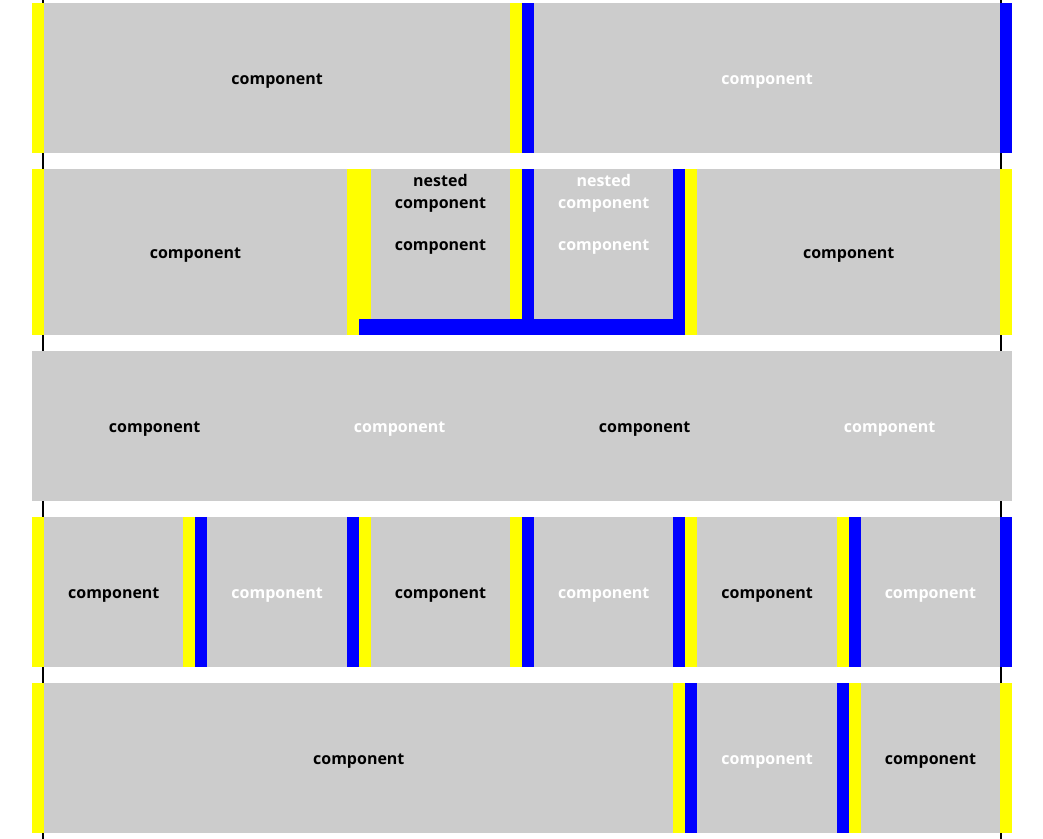
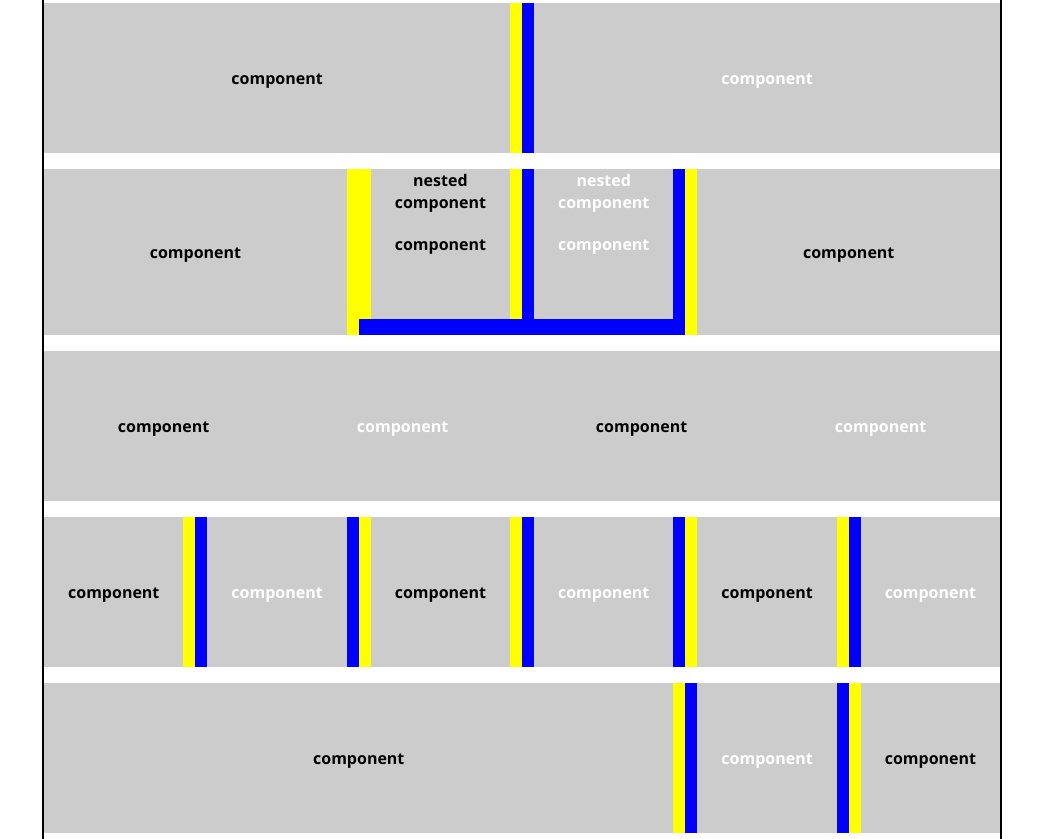
Before and after one commit to igaman/prisma-star-wars, a website built with webpack: page index.html in a window 1280 px wide. Shown: the part 901-1740 px from the top of the page, without its empty margins (118-1161 px from the left). Built offline with nearby package versions, Linux system fonts and the light colour scheme.

Commit message:
finish grid in flexbox

```diff
--- a/css/design-system/_grid.scss
+++ b/css/design-system/_grid.scss
@@ -14,6 +14,10 @@
 //dimension of the gutters in pixels
 $gutter-space: 16;
 $gutter-space-large: 24;
+
+.grid-container {
+  overflow: hidden;
+}
 
 @mixin gridContainer() {
   display: flex;
@@ -51,9 +55,24 @@
 
 //delete gutter for first and last child
 .row {
-  margin-right: -12px;
-  margin-left: -12px;
+  margin-right: -($gutter-space / 2 + 0px) ;
+  margin-left: -($gutter-space / 2 + 0px) ;
+
+  @media (min-width: $large-breakpoint) {
+    margin-right: -($gutter-space-large / 2 + 0px) ;
+    margin-left: -($gutter-space-large / 2 + 0px) ;
+  }
+
   @include gridContainer;
+
+  &.no-gutters {
+    margin-right: 0;
+    margin-left: 0;
+    & > [class^="col-"] {
+      padding-left: 0;
+      padding-right: 0;
+    }
+  }
 }
 
 @for $i from 1 through 12 {
@@ -63,40 +82,8 @@
 }
 
 @for $i from 1 through 12 {
-  .col-#{$i}-mt {
-    @media (max-width: ($tablet-breakpoint - 1px)) {
-      @include grid($i);
-    }
-  }
-
-  .col-#{$i}-md {
-    @media (max-width: ($desktop-breakpoint - 1px)) {
-      @include grid($i);
-    }
-  }
-
-  .col-#{$i}-ml {
-    @media (max-width: ($large-breakpoint - 1px)) {
-      @include grid($i);
-    }
-  }
-}
-
-@for $i from 1 through 12 {
   .col-#{$i}-tab {
     @media (min-width: $tablet-breakpoint) {
-      @include grid($i);
-    }
-  }
-
-  .col-#{$i}-tab-md {
-    @media (min-width: $tablet-breakpoint) and (max-width: ($desktop-breakpoint - 1px)) {
-      @include grid($i);
-    }
-  }
-
-  .col-#{$i}-tab-ml {
-    @media (min-width: $tablet-breakpoint) and (max-width: ($large-breakpoint - 1px)) {
       @include grid($i);
     }
   }
@@ -105,12 +92,6 @@
 @for $i from 1 through 12 {
   .col-#{$i}-desk {
     @media (min-width: $desktop-breakpoint) {
-      @include grid($i);
-    }
-  }
-
-  .col-#{$i}-desk-ml {
-    @media (min-width: $desktop-breakpoint) and (max-width: ($large-breakpoint - 1px)) {
       @include grid($i);
     }
   }
--- a/index.html
+++ b/index.html
@@ -77,10 +77,10 @@
               </div>
             </div>
             <div class="row">
-              <div class="col-12-mt col-6-tab-md col-4-desk">
+              <div class="col-12 col-6-tab col-4-desk">
                 <div class="component"></div>
               </div>
-              <div class="col-12-mt col-6-tab-md col-4-desk">
+              <div class="col-12 col-6-tab col-4-desk">
                   <div class="row">
                     <div class="col-6">
                       <div class="component">
@@ -94,53 +94,53 @@
                       </div>
                   </div>
               </div>
-              <div class="col-12-mt col-6-tab-md col-4-desk">
+              <div class="col-12 col-6-tab col-4-desk">
+                  <div class="component"></div>
+              </div>
+            </div>
+            <div class="row no-gutters">
+              <div class="col-6 col-3-tab">
+                  <div class="component"></div>
+              </div>
+              <div class="col-6 col-3-tab">
+                  <div class="component"></div>
+              </div>
+              <div class="col-6 col-3-tab">
+                  <div class="component"></div>
+              </div>
+              <div class="col-6 col-3-tab">
                   <div class="component"></div>
               </div>
             </div>
             <div class="row">
-              <div class="col-6-mt col-3-tab ng">
+              <div class="col-6 col-4-tab col-3-desk col-2-xl">
                   <div class="component"></div>
               </div>
-              <div class="col-6-mt col-3-tab ng">
+              <div class="col-6 col-4-tab col-3-desk col-2-xl">
                   <div class="component"></div>
               </div>
-              <div class="col-6-mt col-3-tab ng">
+              <div class="col-6 col-4-tab col-3-desk col-2-xl">
                   <div class="component"></div>
               </div>
-              <div class="col-6-mt col-3-tab ng">
+              <div class="col-6 col-4-tab col-3-desk col-2-xl">
                   <div class="component"></div>
               </div>
-            </div>
-            <div class="row">
-              <div class="col-6-mt col-4-tab-md col-3-desk-ml col-2-xl">
+              <div class="col-6 col-4-tab col-3-desk col-2-xl">
                   <div class="component"></div>
               </div>
-              <div class="col-6-mt col-4-tab-md col-3-desk-ml col-2-xl">
-                  <div class="component"></div>
-              </div>
-              <div class="col-6-mt col-4-tab-md col-3-desk-ml col-2-xl">
-                  <div class="component"></div>
-              </div>
-              <div class="col-6-mt col-4-tab-md col-3-desk-ml col-2-xl">
-                  <div class="component"></div>
-              </div>
-              <div class="col-6-mt col-4-tab-md col-3-desk-ml col-2-xl">
-                  <div class="component"></div>
-              </div>
-              <div class="col-6-mt col-4-tab-md col-3-desk-ml col-2-xl">
+              <div class="col-6 col-4-tab col-3-desk col-2-xl">
                   <div class="component"></div>
               </div>
 
             </div>
             <div class="row">
-              <div class="col-3-mt col-8">
+              <div class="col-3 col-8-tab">
                   <div class="component"></div>
               </div>
-              <div class="col-2-mt col-2">
+              <div class="col-2 col-2-tab">
                   <div class="component"></div>
               </div>
-              <div class="col-7-mt col-2">
+              <div class="col-7 col-2-tab">
                   <div class="component"></div>
               </div>
             </div>
```
Also changed, not shown: css/design-system/grid.min.css.
